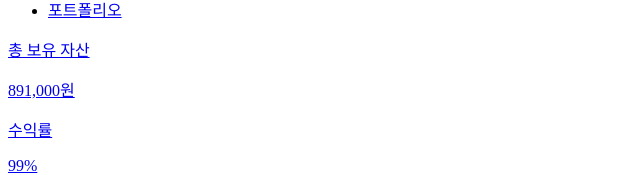
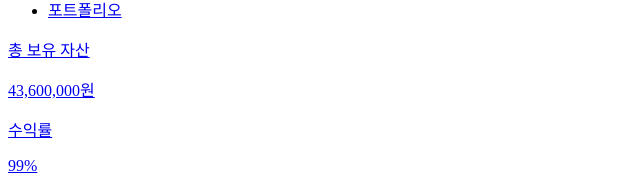
Before and after one commit to crewd/my-asset, a React (Vite) app: page / in a window 1280 px wide. Shown: the part 174-349 px from the top of the page, without its empty margins (0-640 px from the left). Built offline with nearby package versions, Linux system fonts and the light colour scheme; no server answers; the HTML template or start-up script is replaced by a standard one.

Commit message:
fix: 총자산을 보유주식 * 수량의 합으로 수정

```diff
--- a/src/pages/MainPage.tsx
+++ b/src/pages/MainPage.tsx
@@ -39,17 +39,19 @@ const myData = [
 function MainPage() {
   const myStockNames: string[] = [];
   const myStockPrice: number[] = [];
+  const myStockTotalPrice: number[] = [];
 
   myData.map((portfolio) =>
     portfolio.stock.map(
       (stock) => (
         myStockNames.push(stock.stockName),
-        myStockPrice.push(Number(stock.price))
+        myStockPrice.push(Number(stock.price)),
+        myStockTotalPrice.push(Number(stock.price) * stock.count)
       ),
     ),
   );
 
-  const totalPrice = myStockPrice.reduce(
+  const totalPrice = myStockTotalPrice.reduce(
     (previousValue, currentValue) => previousValue + currentValue,
     0,
   );
```
